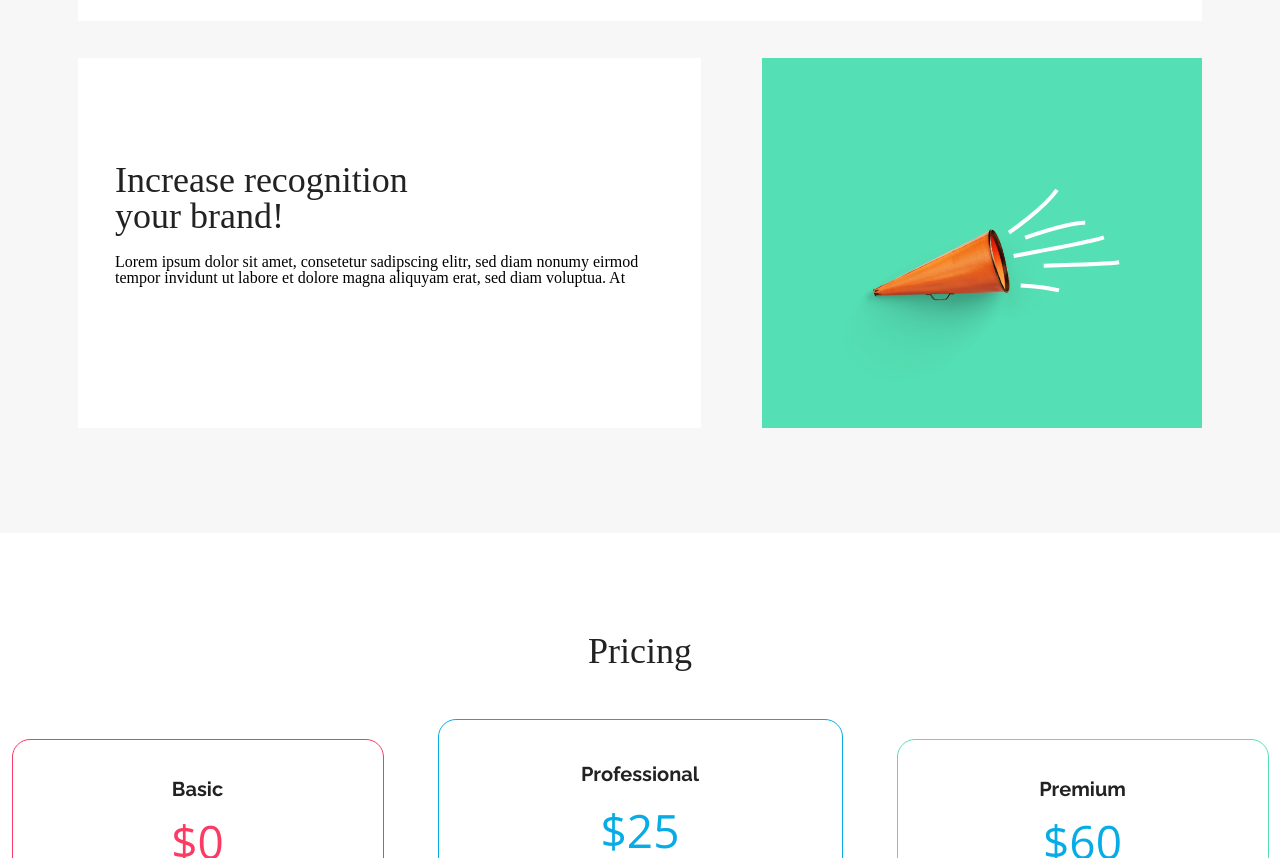
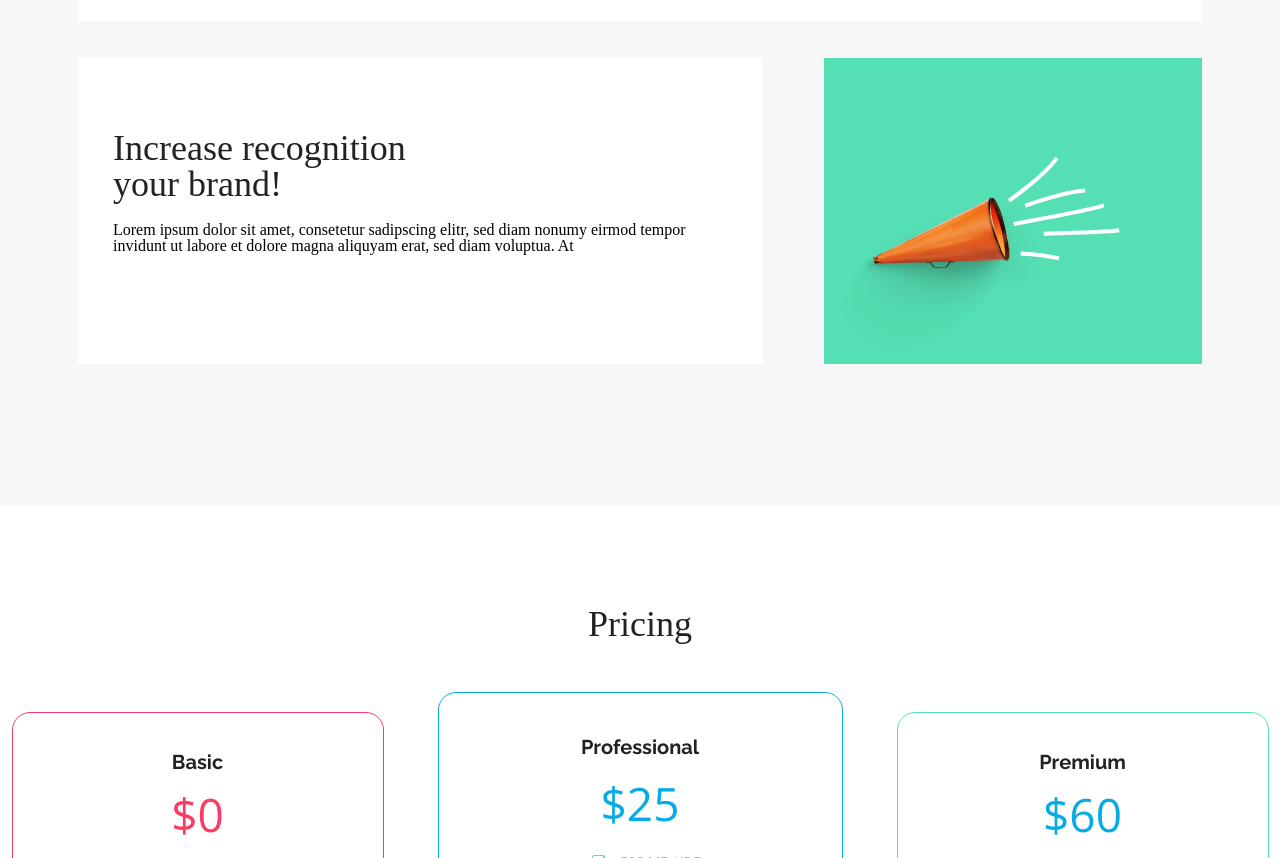
Before and after one commit to karoljarosinski/bestShop, a plain HTML site: page index.html in a window 1280 px wide. Shown: the part 2274-3132 px from the top of the page. Drawn offline with nearby package versions, Linux system fonts and the light colour scheme.

Commit message:
styling refactor

```diff
--- a/css/style.css
+++ b/css/style.css
@@ -234,9 +234,18 @@ div.iphone_photo:before {
     z-index: 1;
 }
 
+.third_article {
+    margin-bottom: 0;
+}
+
+.third_article .article_content {
+    margin: 0 35px;
+}
+
 div.trumpet_photo {
     background-color: #F7F7F7;
     position: relative;
+    border-left: 61px solid #F7F7F7;
 }
 
 .trumpet_photo img {
@@ -245,38 +254,13 @@ div.trumpet_photo {
     z-index: 1;
 }
 
-div.third_article {
-    background-color: #F7F7F7;
-    justify-content: space-between;
-    margin-bottom: 0;
-}
-
-div.third_article .article_content {
-    height: 370px;
-    background-color: white;
-    padding-left: 37px;
-    display: flex;
-    flex-direction: column;
-    justify-content: center;
-    margin-right: 123px;
-}
-
-.third_article .description {
-    padding-right: 35px;
-}
-
 div.trumpet_photo:before {
     content: "";
-    width: 440px;
-    height: 370px;
     background-color: #55DFB4;
+    width: 100%;
+    height: 100%;
     position: absolute;
-    left: -62px;
 }
-
-/*.articles .description {*/
-/*    width: 416px;*/
-/*}*/
 
 .pricing {
     display: flex;
```
